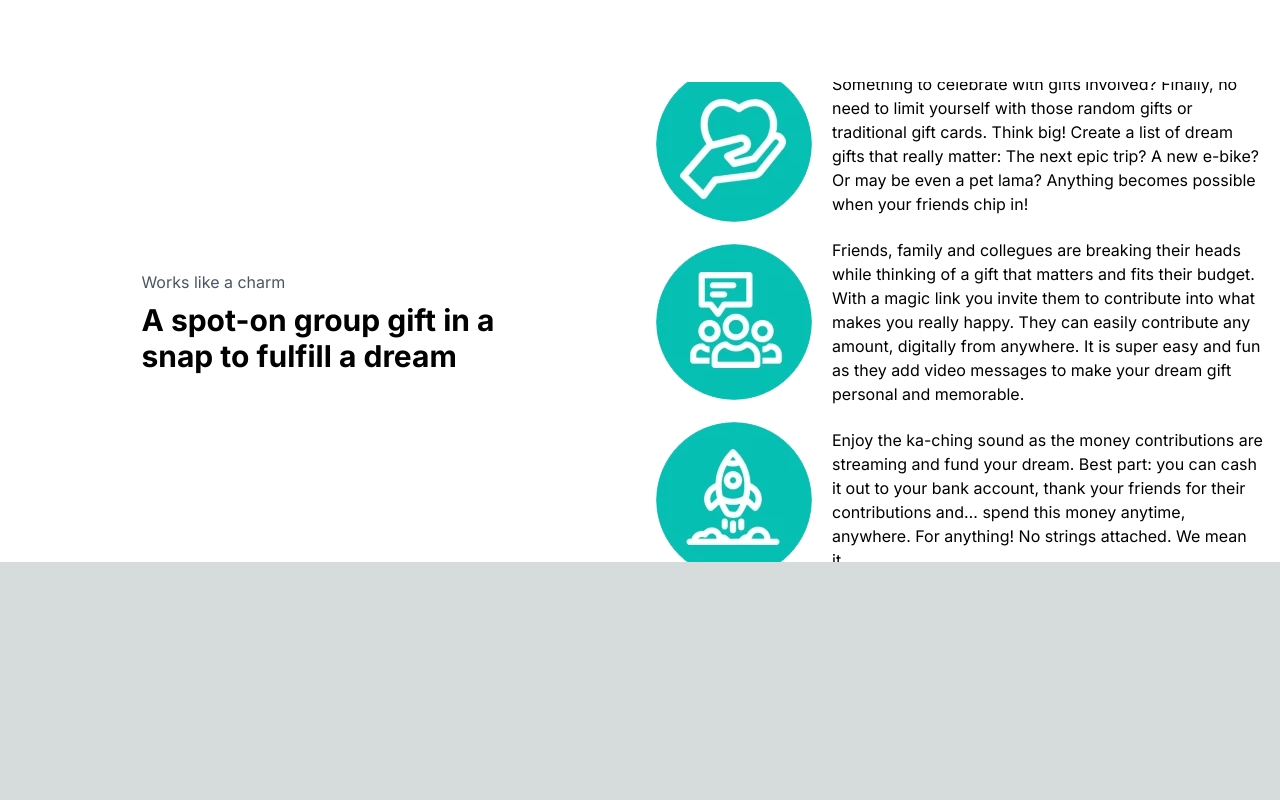
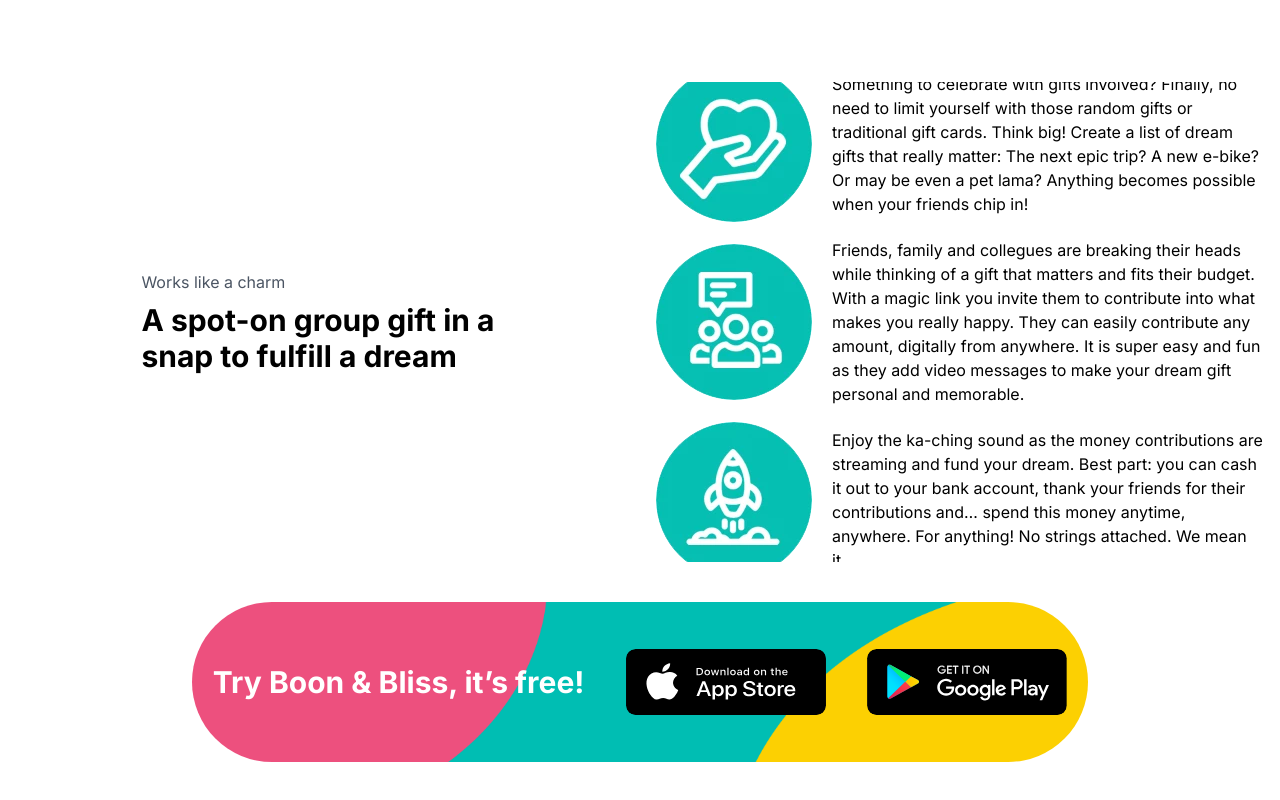
Before and after one commit to sosioteam/sosio, a Next.js app: page / in a window 1280 px wide. Shown: the part 1198-1998 px from the top of the page. Before the commit the page ends 1760 px from the top, so only its background shows below. Built offline with nearby package versions, Linux system fonts and the light colour scheme; a web font is replaced by a local one.

Commit message:
Center banner (#7)
* We-do component

* code review

* color-full-div

---------

Co-authored-by: tunahan.berber <tunahan.berber@eba.gov.tr>

```diff
--- a/app/page.tsx
+++ b/app/page.tsx
@@ -1,6 +1,7 @@
 import Banner from "../components/banner";
 import About from "../components/about";
 import MidSection from "../components/mid-section";
+import CenterBanner from "../components/center-banner";
 
 export default function Home() {
   return (
@@ -8,6 +9,7 @@
       <Banner />
       <About />
       <MidSection />
+      <CenterBanner />
     </>
   );
 }
--- /dev/null
+++ b/components/center-banner.tsx
@@ -0,0 +1,26 @@
+import React from "react";
+import Image from "next/image";
+
+const CenterBanner = () => {
+  return (
+    <div className="flex items-center justify-center bg-white text-white w-full h-[30vh] overflow-hidden ">
+      <div className="flex items-center justify-around w-[70vw] h-[20vh] bg-colorFullDiv bg-cover rounded-[5rem] ">
+        <p className="text-3xl font-bold">Try Boon & Bliss, it’s free!</p>
+        <Image
+          src="/sosioimg/app-store.svg"
+          alt="app-store-img"
+          width={200}
+          height={100}
+        />
+        <Image
+          src="/sosioimg/play-store.svg"
+          alt="play-store-img"
+          width={200}
+          height={100}
+        />
+      </div>
+    </div>
+  );
+};
+
+export default CenterBanner;
--- a/tailwind.config.ts
+++ b/tailwind.config.ts
@@ -14,6 +14,7 @@
           "conic-gradient(from 180deg at 50% 50%, var(--tw-gradient-stops))",
         phone: "url('../public/sosioimg/phone.webp')",
         phoneScreen: "url('../public/sosioimg/dream.webp')",
+        colorFullDiv: "url('../public/sosioimg/color-full-div.webp')",
       },
       height: {
         "450px": "450px",
```
Also changed, not shown: public/sosioimg/color-full-div.webp (added).
